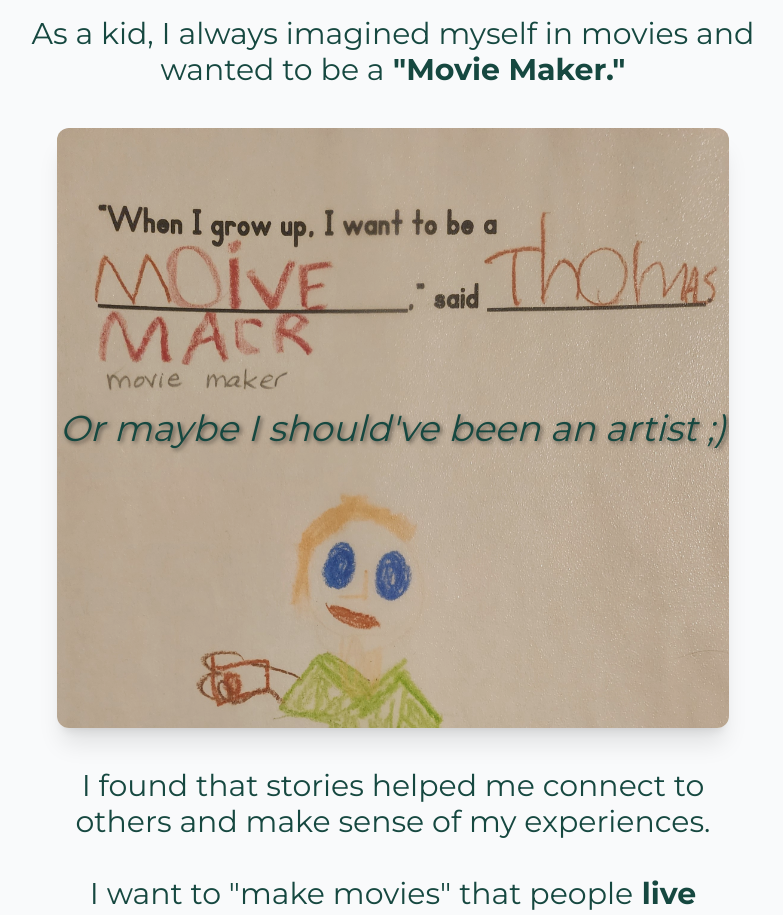
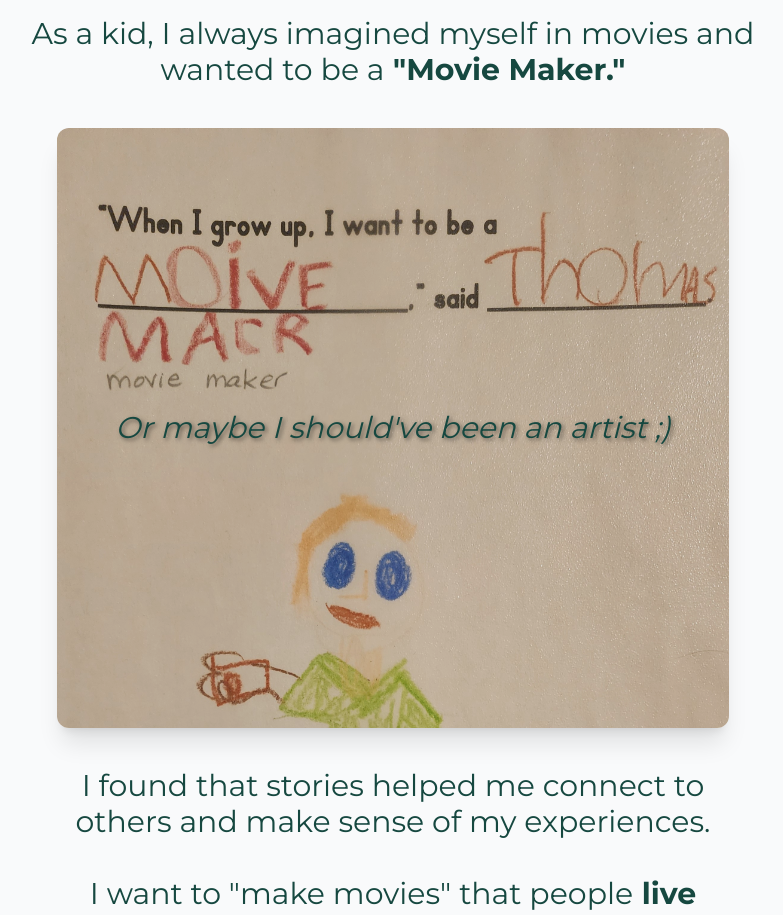
Before and after one commit to tombe17/portfolio, a Next.js app: page / in a window 1280 px wide. Shown: the part 840-1755 px from the top of the page, without its empty margins (247-1030 px from the left). Built offline with nearby package versions, Linux system fonts and the light colour scheme.

Commit message:
Initial commit from Create Next App

```diff
--- a/package.json
+++ b/package.json
@@ -9,6 +9,7 @@
     "lint": "eslint"
   },
   "dependencies": {
+    "@vercel/analytics": "^2.0.1",
     "framer-motion": "^12.38.0",
     "lucide-react": "^0.577.0",
     "next": "16.1.7",
--- a/src/app/layout.tsx
+++ b/src/app/layout.tsx
@@ -1,6 +1,7 @@
 import type { Metadata } from "next";
 import { Montserrat, Caveat } from "next/font/google"; // Import Montserrat
 import { Linkedin, Github } from "lucide-react";
+import { Analytics } from "@vercel/analytics/next";
 import Link from "next/link";
 import MotionProvider from "@/components/motion";
 import "./globals.css";
@@ -100,7 +101,7 @@ export default function RootLayout({
           </p>
         </div>
       </footer>
-
+      <Analytics />
       </body>
     </html>
   );
--- a/src/app/page.tsx
+++ b/src/app/page.tsx
@@ -53,7 +53,7 @@ export default function Home() {
                 ease: "easeOut",
                 delay: 0.2                           // Optional: wait 0.2s so it appears after the header
               }}
-              className="absolute inset-0 flex items-center justify-center text-brand-primary text-4xl italic drop-shadow-[2px_2px_2px_rgba(0,0,0,0.5)]"
+              className="absolute inset-0 flex items-center justify-center text-brand-primary text-3xl italic drop-shadow-[2px_2px_2px_rgba(0,0,0,0.5)]"
             >
               Or maybe I should've been an artist ;)
             </motion.p>
```
Also changed, not shown: 2 other files (tests, documents, lock files or other folders).
